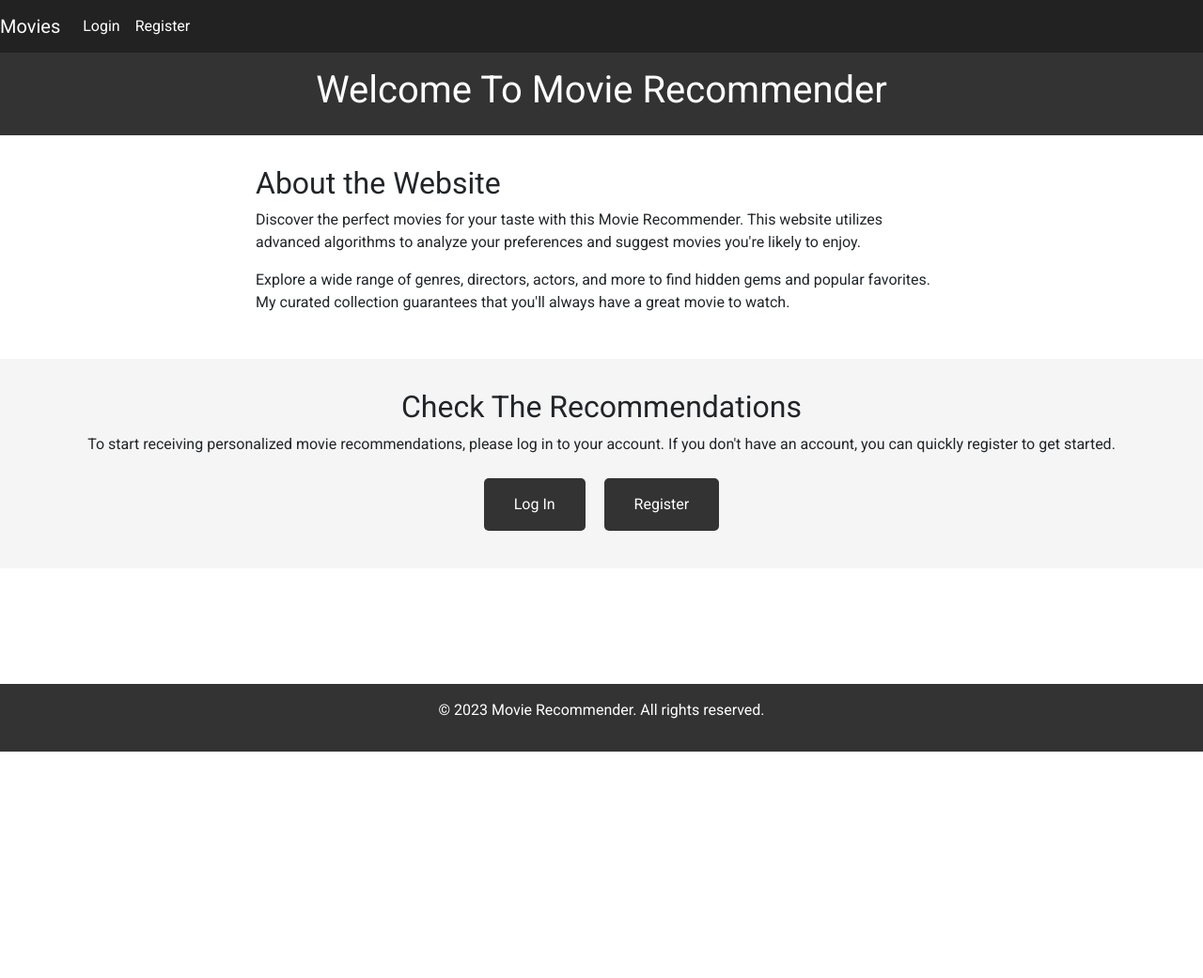
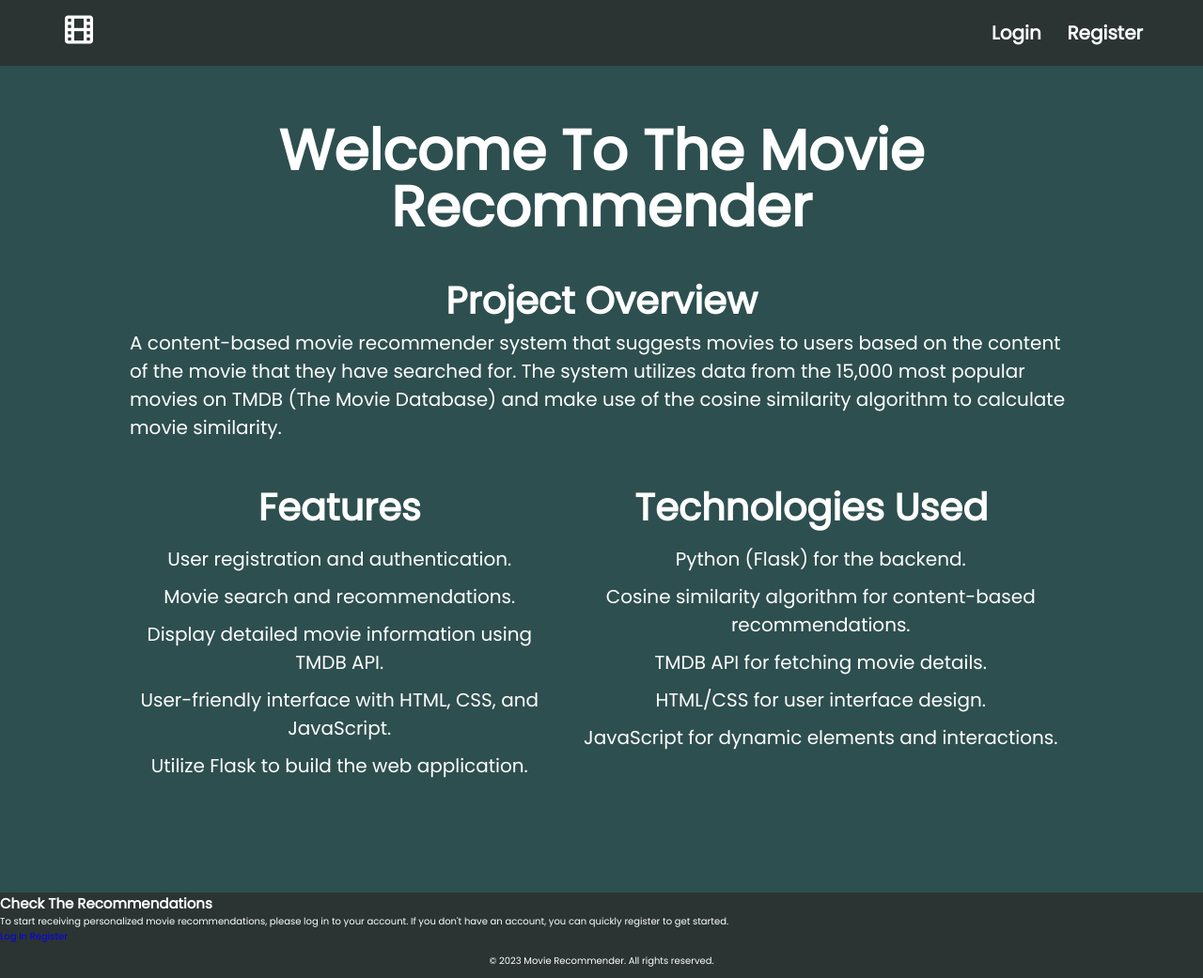
Before and after one commit to amannn619/MovieRecommendationApp, a Flask app: page / in a window 1280 px wide. Shown: the whole page at 94% size. Before the commit the page ends 800 px from the top, so only its background shows below. Run offline with Flask 3, Linux system fonts and the light colour scheme; parts of the project's set-up code (start-up, migrations or seed data) failed here and were passed over.

Commit message:
changed the home page styling

```diff
--- a/main.py
+++ b/main.py
@@ -1,14 +1,12 @@
 from flask import Flask, render_template, request, redirect, url_for, session
 from flask_sqlalchemy import SQLAlchemy
-from recommender import recommender
-from movie_details import get_movie_details
+# from recommender import recommender
+# from movie_details import get_movie_details
 
 app = Flask(__name__)
 app.config["SECRET_KEY"] = "appkey123"
 app.config["SQLALCHEMY_DATABASE_URI"] = "sqlite:///userdetails.db"
 db = SQLAlchemy(app)
-
-islogged = False
 
 
 class UserData(db.Model):
@@ -30,8 +28,14 @@ def check(email):
 
 @app.route("/", methods=["GET", "POST"])
 def home():
-    global islogged
-    return render_template("index.html", islogged=islogged, session=session)
+    try:
+        is_logged = session["islogged"]
+        print("is_logged:", is_logged)
+    except KeyError:
+        print("KeyError")
+        session['islogged'] = False
+
+    return render_template("index.html", session=session)
 
 
 @app.route("/register", methods=["GET", "POST"])
@@ -57,7 +61,6 @@ def register():
 
 @app.route("/login", methods=["GET", "POST"])
 def login():
-    global islogged
     if request.method == "POST":
         email = request.form.get("email")
         password = request.form.get("password")
@@ -66,11 +69,11 @@ def login():
             session["firstname"] = user.first_name
             session["lastname"] = user.last_name
             session["email"] = user.email
-            print(session)
             if password == user.password:
-                islogged = True
+                session["islogged"] = True
                 return redirect(url_for("home"))
             else:
+                session.clear()
                 return render_template('login.html', message="Password error")
         else:
             return render_template("login.html", message="Email error")
@@ -83,35 +86,31 @@ def login():
 
 @app.route("/logout")
 def logout():
-    global islogged
-    islogged = False
+    session["islogged"] = False
     session.clear()
     return redirect("/")
 
 
-@app.route("/recommend", methods=["GET", "POST"])
-def recommend():
-    if request.method == "GET":
-        if islogged:
-            movie = request.args.get("movie")
-            if movie:
-                recommendations, searched_movie = recommender(movie)
-                session["movie"] = searched_movie
-                if isinstance(recommendations, list):
-                    session["movie_details"] = get_movie_details(
-                        session["movie"])
-                return render_template("recommend.html", session=session, recommendations=recommendations)
-            return render_template("recommend.html", session=session)
-        return redirect("/")
-    if request.method == "POST":
-        movie_name = request.form.get("movieName")
-        print(movie_name)
-        return redirect(url_for("recommend", movie=movie_name))
+# @app.route("/recommend", methods=["GET", "POST"])
+# def recommend():
+#     if request.method == "GET":
+#         if session["islogged"]:
+#             movie = request.args.get("movie")
+#             if movie:
+#                 recommendations, searched_movie = recommender(movie)
+#                 session["movie"] = searched_movie
+#                 if isinstance(recommendations, list):
+#                     session["movie_details"] = get_movie_details(
+#                         session["movie"])
+#                 return render_template("recommend.html", session=session, recommendations=recommendations)
+#             return render_template("recommend.html", session=session)
+#         return redirect("/")
+#     if request.method == "POST":
+#         movie_name = request.form.get("movieName")
+#         return redirect(url_for("recommend", movie=movie_name))
 
 
 if __name__ == "__main__":
     with app.app_context():
         db.create_all()
         app.run(debug=True)
-        if True:
-            pass
--- a/static/style.css
+++ b/static/style.css
@@ -1,66 +1,126 @@
-html {
-  display: flex;
-  flex-direction: column;
-  min-height: 100vh;
+@import url('https://fonts.googleapis.com/css2?family=Poppins&display=swap');
+
+* {
+  margin: 0;
+  padding: 0;
+  box-sizing: border-box;
+  text-decoration: none;
+  border: none;
+  outline: none;
+  scroll-behavior: smooth;
+  font-family: 'Poppins', sans-serif;
+  }
+
+:root{
+  --bg-color: #2C3333;
+  --second-bg-color: #2E4F4F;
+  --text-color: #ffffff;
+  --main-color: #FFED00;
 }
 
-body {
+html{
+  font-size: 62.5%;
+  overflow-x:hidden
+}
+body{
+  background: var(--bg-color);
+  color: var(--text-color)
+}
+header{
+  position: fixed;
+  top: 0;
+  left: 0;
+  background: var(--bg-color);
+
   display: flex;
-  flex-direction: column;
-  flex: 1;
-  font-family: 'Roboto', sans-serif;
-  margin: 0;
-  padding: 0;
+  justify-content: space-between;
+  align-items: center;
+  padding: .5rem 5%;
+  width: 100%;
+  z-index: 100;
 }
 
-nav{
-  background-color: #222222;
+.logo{
+  /* position: fixed; */
+  font-size: 4rem;
+  color: var(--text-color);
+  font-weight: 600;
+  cursor:default;
+}
+
+#menuIcon{
+  font-size: 4.5rem;
+  display:none;
 }
 
 nav a{
-  transition: 0.3s;
-  border-radius: 5px;
+  font-size: 2rem;
+  color: var(--text-color);
+  font-weight: 600;
+  margin-left: 2.5rem;
+  transition: .3s ease;
 }
 
-header {
-  background-color: #333;
-  color: white;
-  text-align: center;
-  padding: 1rem;
+nav a:hover{
+  color: var(--main-color);
 }
 
-.overview {
-  max-width: 800px;
-  margin: 0 auto;
-  padding: 2rem;
+main{
+  padding: 9rem 10%;
+  background: var(--second-bg-color);
 }
 
-.login-section {
-  background-color: #f5f5f5;
+main .heading{
   text-align: center;
-  padding: 2rem;
+  font-size: 3rem;
+  margin: 4rem 0;
+  line-height: 6rem;
 }
 
-.login-button, .register-button, .recommend-button{
-  display: inline-block;
-  margin: 0.5rem;
-  padding: 1rem 2rem;
-  background-color: #333;
-  color: white;
-  text-decoration: none;
-  border-radius: 5px;
-  transition: background-color 0.3s;
-  font-family: 'Roboto', sans-serif;
+main h2{
+  font-size: 4rem ;
+  text-align: center;
 }
 
-.login-button:hover, .register-button:hover, .recommend-button:hover, nav a:hover {
-  color: white;
-  background-color: #555;
+.project-info{
+  margin: 2rem 1rem;
+}
+.project-overview{
+ margin-bottom: 2rem;
+ font-size: 2rem;
+}
+
+.project-specs{
+  display: flex;
+  justify-content: space-around;
+}
+
+ul{
+  list-style-type: none;
+}
+li{
+  margin-bottom: 1rem;
+}
+.features, .technologies-used{
+  font-size: 2rem;
+  text-align: center;
+}
+
+.features h2, .technologies-used h2{
+  line-height: 4rem;
+  min-height: 6rem;
+  margin-top: 3rem;
+}
+
+.technologies-used ul{
+  margin-left: 20px;
 }
 
 footer {
-  background-color: #333;
-  color: white;
+  bottom: 0;
+  width:100%;
+  background-color: var(--bg-color);
+  color: var(--text-color);
   text-align: center;
   padding: 1rem;
   margin-top: auto;
--- /dev/null
+++ b/templates/footer.html
@@ -0,0 +1,3 @@
+<footer>
+  <p>&copy; 2023 Movie Recommender. All rights reserved.</p>
+</footer>
--- /dev/null
+++ b/templates/header.html
@@ -0,0 +1,16 @@
+<header class="">
+  <a class="logo" href="/"><i class="bx bx-film"></i></a>
+
+  <i class="bx bx-menu" id="menuIcon"></i>
+
+  <nav class="">
+    {% if session["islogged"] == False %}
+    <a class="nav-item nav-link active" id="login" href="/login">Login</a>
+    <a class="nav-item nav-link active" id="register" href="/register"
+      >Register</a
+    >
+    {% else %}
+    <a class="nav-item nav-link active" id="logout" href="/logout">Logout</a>
+    {% endif%}
+  </nav>
+</header>
--- a/templates/index.html
+++ b/templates/index.html
@@ -5,76 +5,65 @@
     <meta http-equiv="X-UA-Compatible" content="IE=edge" />
     <meta name="viewport" content="width=device-width, initial-scale=1.0" />
     <title>Movie Recommender</title>
+    <link rel="stylesheet" href="../static/style.css" />
     <link
-      href="https://fonts.googleapis.com/css2?family=Roboto:wght@400;700&display=swap"
+      href="https://unpkg.com/boxicons@2.1.4/css/boxicons.min.css"
       rel="stylesheet"
     />
-    <link
-      rel="stylesheet"
-      href="https://cdn.jsdelivr.net/npm/bootstrap@5.1.3/dist/css/bootstrap.min.css"
-    />
-    <link rel="stylesheet" href="../static/style.css" />
   </head>
   <body>
-    <nav class="navbar navbar-expand-lg navbar-dark">
-      <a class="navbar-brand" href="/">Movies</a>
-      <button
-        class="navbar-toggler"
-        type="button"
-        data-bs-toggle="collapse"
-        data-bs-target="#navbarNavAltMarkup"
-        data-target="#navbarNavAltMarkup"
-        aria-controls="navbarNavAltMarkup"
-        aria-expanded="false"
-        aria-label="Toggle navigation"
-      >
-        <span class="navbar-toggler-icon"></span>
-      </button>
-      <div class="collapse navbar-collapse" id="navbarNavAltMarkup">
-        <div
-          class="navbar-nav"
-          id="nav"
-          data-message="{{ message|default('') }}"
-        >
-          {% if islogged == False %}
-          <a class="nav-item nav-link active" id="login" href="/login">Login</a>
-          <a class="nav-item nav-link active" id="register" href="/register"
-            >Register</a
-          >
-          {% else %}
-          <a class="nav-item nav-link active" id="logout" href="/logout"
-            >Logout</a
-          >
-          {% endif%}
+    {% include 'header.html' %}
+
+    <main>
+      <div class="heading">
+        <h1>
+          {% if session["islogged"]==True %} Hi {{session.firstname}}, {% endif
+          %} Welcome To The Movie Recommender
+        </h1>
+      </div>
+
+      <div class="project-info">
+        <div class="project-overview">
+          <h2>Project Overview</h2>
+          <p>
+            A content-based movie recommender system that suggests movies to
+            users based on the content of the movie that they have searched for.
+            The system utilizes data from the 15,000 most popular movies on TMDB
+            (The Movie Database) and make use of the cosine similarity algorithm
+            to calculate movie similarity.
+          </p>
+        </div>
+
+        <div class="project-specs">
+          <div class="features">
+            <h2>Features</h2>
+            <ul>
+              <li>User registration and authentication.</li>
+              <li>Movie search and recommendations.</li>
+              <li>Display detailed movie information using TMDB API.</li>
+              <li>User-friendly interface with HTML, CSS, and JavaScript.</li>
+              <li>Utilize Flask to build the web application.</li>
+            </ul>
+          </div>
+          <div class="technologies-used">
+            <h2>Technologies Used</h2>
+            <ul>
+              <li>Python (Flask) for the backend.</li>
+              <li>
+                Cosine similarity algorithm for content-based recommendations.
+              </li>
+              <li>TMDB API for fetching movie details.</li>
+              <li>HTML/CSS for user interface design.</li>
+              <li>JavaScript for dynamic elements and interactions.</li>
+            </ul>
+          </div>
         </div>
       </div>
-    </nav>
-
-    <header>
-      <h1>
-        {% if islogged==True %}
-        Hi {{session.firstname}},
-        {% endif %}
-        Welcome To Movie Recommender</span></h1>
-    </header>
-
-    <section class="overview">
-      <h2>About the Website</h2>
-      <p>
-        Discover the perfect movies for your taste with this Movie Recommender.
-        This website utilizes advanced algorithms to analyze your preferences
-        and suggest movies you're likely to enjoy.
-      </p>
-      <p>
-        Explore a wide range of genres, directors, actors, and more to find
-        hidden gems and popular favorites. My curated collection guarantees that
-        you'll always have a great movie to watch.
-      </p>
-    </section>
+    </main>
 
     <section class="login-section" i>
       <h2>Check The Recommendations</h2>
-      {% if islogged == False %}
+      {% if session['islogged'] == False %}
       <div id="login-section">
         <p>
           To start receiving personalized movie recommendations, please log in
@@ -91,10 +80,7 @@
       {% endif %}
     </section>
 
-    <footer>
-      <p>&copy; 2023 Movie Recommender. All rights reserved.</p>
-    </footer>
+    {% include 'footer.html' %}
   </body>
   <script src="https://code.jquery.com/jquery-3.6.0.min.js"></script>
-  <script src="https://cdn.jsdelivr.net/npm/bootstrap@5.1.3/dist/js/bootstrap.min.js"></script>
 </html>
```
Also changed, not shown: templates/login.html (+1 -23 lines), templates/recommend.html (+1 -26 lines), templates/registration_form.html (+1 -27 lines).
